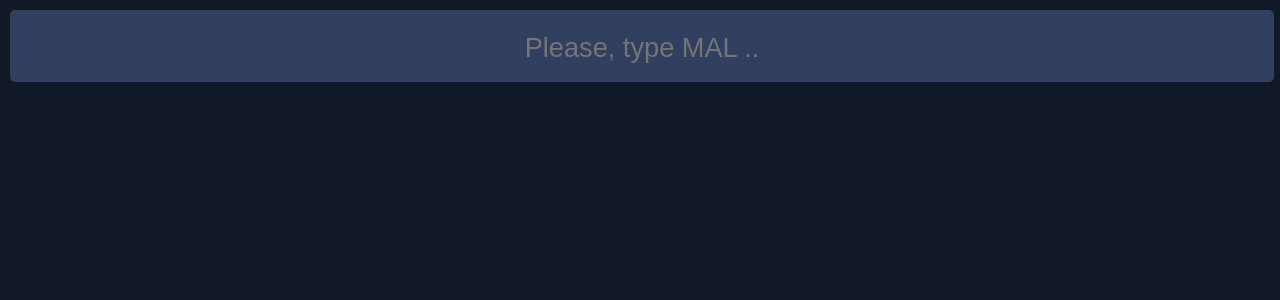
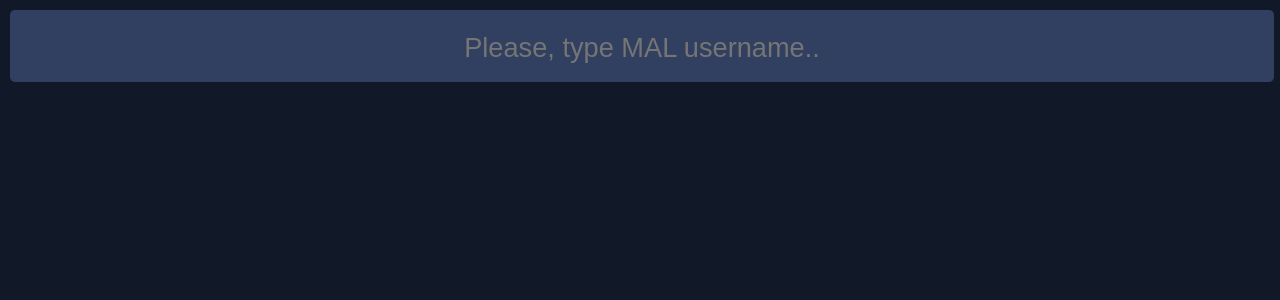
Before and after one commit to weeb-seek/main-front, a React (Vite) app: page / in a window 1280 px wide. Shown: the top 300 px of the page. Built offline with nearby package versions, Linux system fonts and the light colour scheme.

Commit message:
adjusted search-bar behaviour

```diff
--- a/src/components/SearchBar.tsx
+++ b/src/components/SearchBar.tsx
@@ -2,7 +2,7 @@
   return (
     <>
         <div className="search-bar">
-            <input placeholder="Please, type MAL .."/>
+            <input placeholder="Please, type MAL username.." maxLength={24}/>
         </div>
     </>
   )
```
